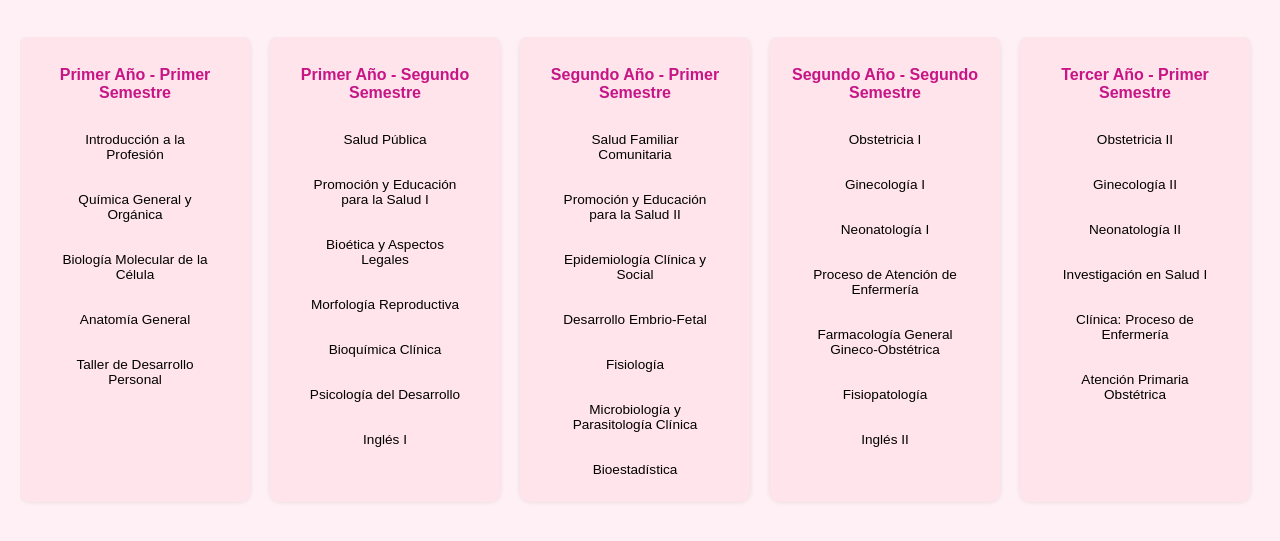
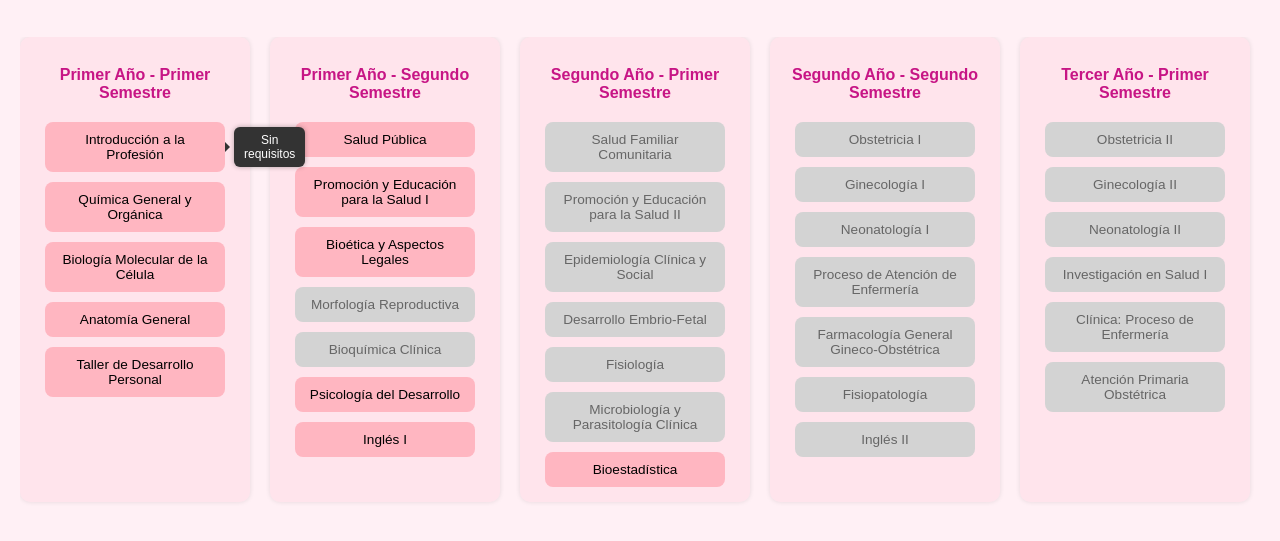
Before and after one commit to domiicc/mallobs, a plain HTML site: page index.html in a window 1280 px wide. In both pictures the pointer is over the element "Introducción a la Profesión". Shown: the part 81-622 px from the top of the page. Drawn offline with Linux system fonts and the light colour scheme.

Commit message:
Update styles.css

```diff
--- a/styles.css
+++ b/styles.css
@@ -48,6 +48,53 @@ h1 {
     transition: all 0.3s ease;
     position: relative;
     word-wrap: break-word;
+    user-select: none;
 }
 
-/* ESTADOS*
+.bloqueado {
+    background-color: #d3d3d3;
+    color: #666;
+}
+
+.desbloqueado {
+    background-color: #ffb6c1;
+    color: #000;
+    cursor: pointer;
+}
+
+.aprobado {
+    background-color: #dda0dd;
+    color: #fff;
+    cursor: pointer;
+}
+
+.ramo[data-tooltip]:hover::after {
+    content: attr(data-tooltip);
+    white-space: pre;
+    position: absolute;
+    left: 105%;
+    top: 50%;
+    transform: translateY(-50%);
+    background: #333;
+    color: #fff;
+    padding: 6px 10px;
+    border-radius: 6px;
+    font-size: 0.75rem;
+    white-space: pre-wrap;
+    max-width: 200px;
+    z-index: 100;
+    box-shadow: 0 0 5px rgba(0,0,0,0.3);
+}
+
+.ramo[data-tooltip]:hover::before {
+    content: "";
+    position: absolute;
+    left: 100%;
+    top: 50%;
+    transform: translateY(-50%);
+    width: 0;
+    height: 0;
+    border-top: 5px solid transparent;
+    border-bottom: 5px solid transparent;
+    border-left: 5px solid #333;
+}
```
